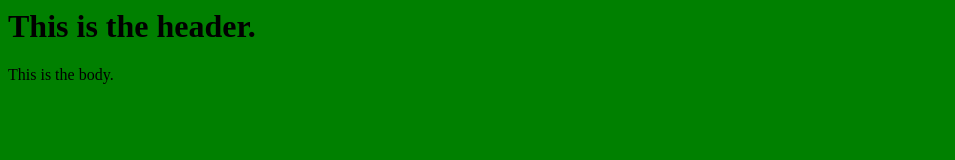
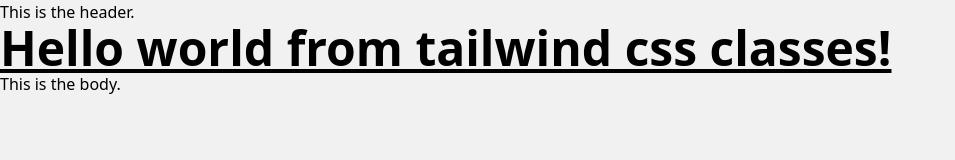
Before and after one commit to jkodevelop/parcel-UI-template, a website built with Parcel: page src/index.html in a window 1280 px wide. Shown: the whole page, without its empty margins (0-955 px from the left). Built offline with nearby package versions, Linux system fonts and the light colour scheme.

Commit message:
added tailwind css support. README.md updated with more instructions. BRANCH: feature/tailwindcss-support ready

```diff
--- a/package.json
+++ b/package.json
@@ -18,7 +18,9 @@
     "@parcel/transformer-sass": "2.9.3",
     "browser-sync": "^2.29.3",
     "parcel": "^2.9.3",
-    "posthtml-include": "^1.7.4"
+    "postcss": "^8.4.34",
+    "posthtml-include": "^1.7.4",
+    "tailwindcss": "^3.4.1"
   },
   "dependencies": {
     "lodash": "^4.17.21"
--- a/src/css/style.scss
+++ b/src/css/style.scss
@@ -1,5 +1,9 @@
-$bgcolor: green;
+@tailwind base;
+@tailwind components;
+@tailwind utilities;
+
+@import 'vars.scss';
 
 body{
-  background-color: $bgcolor;
+  background-color: $bg;
 }
--- /dev/null
+++ b/src/css/vars.scss
@@ -0,0 +1,2 @@
+/* variables */
+$bg: #F1F1F1;
--- a/src/index.html
+++ b/src/index.html
@@ -6,6 +6,11 @@
 </head>
 <body>
   <include src="./htmltpl/header-tpl.html"></include>
+
+  <h1 class="text-5xl font-bold underline">
+    Hello world from tailwind css classes!
+  </h1>
+
   <p>This is the body.</p>
 </body>
 </html>
--- /dev/null
+++ b/tailwind.config.js
@@ -0,0 +1,23 @@
+/** @type {import('tailwindcss').Config} */
+module.exports = {
+  mode: "jit",
+  module: {
+    rules: [
+      {
+        test: /\.scss$/,
+        use: [
+          'style-loader',
+          'css-loader',
+          'sass-loader',
+        ],
+      },
+    ],
+  },
+  content: [
+    "./src/**/*.{html,js,ts,jsx,tsx}"
+  ],
+  theme: {
+    extend: {},
+  },
+  plugins: [],
+}
```
Also changed, not shown: .postcssrc (added), README.md.
